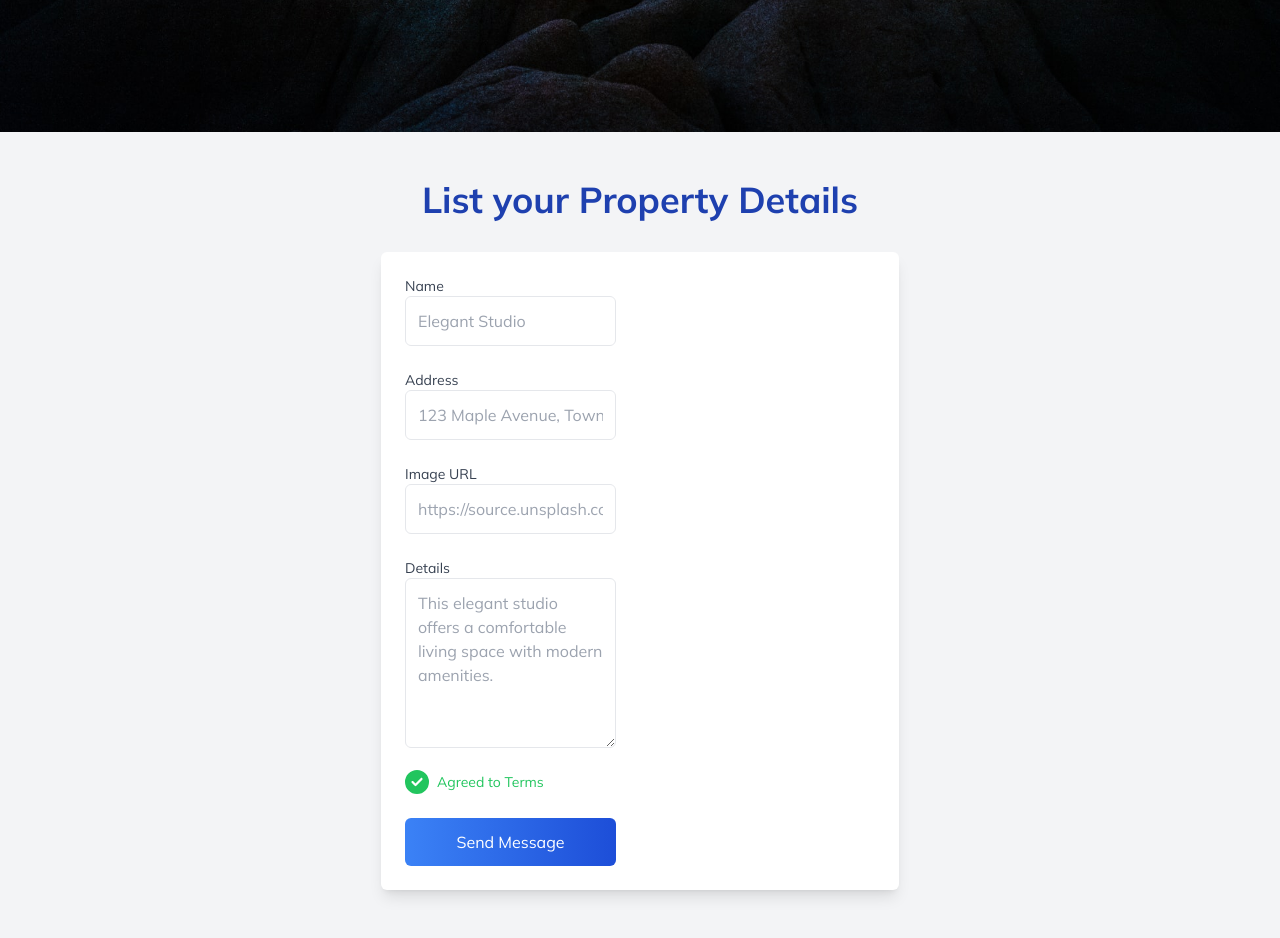
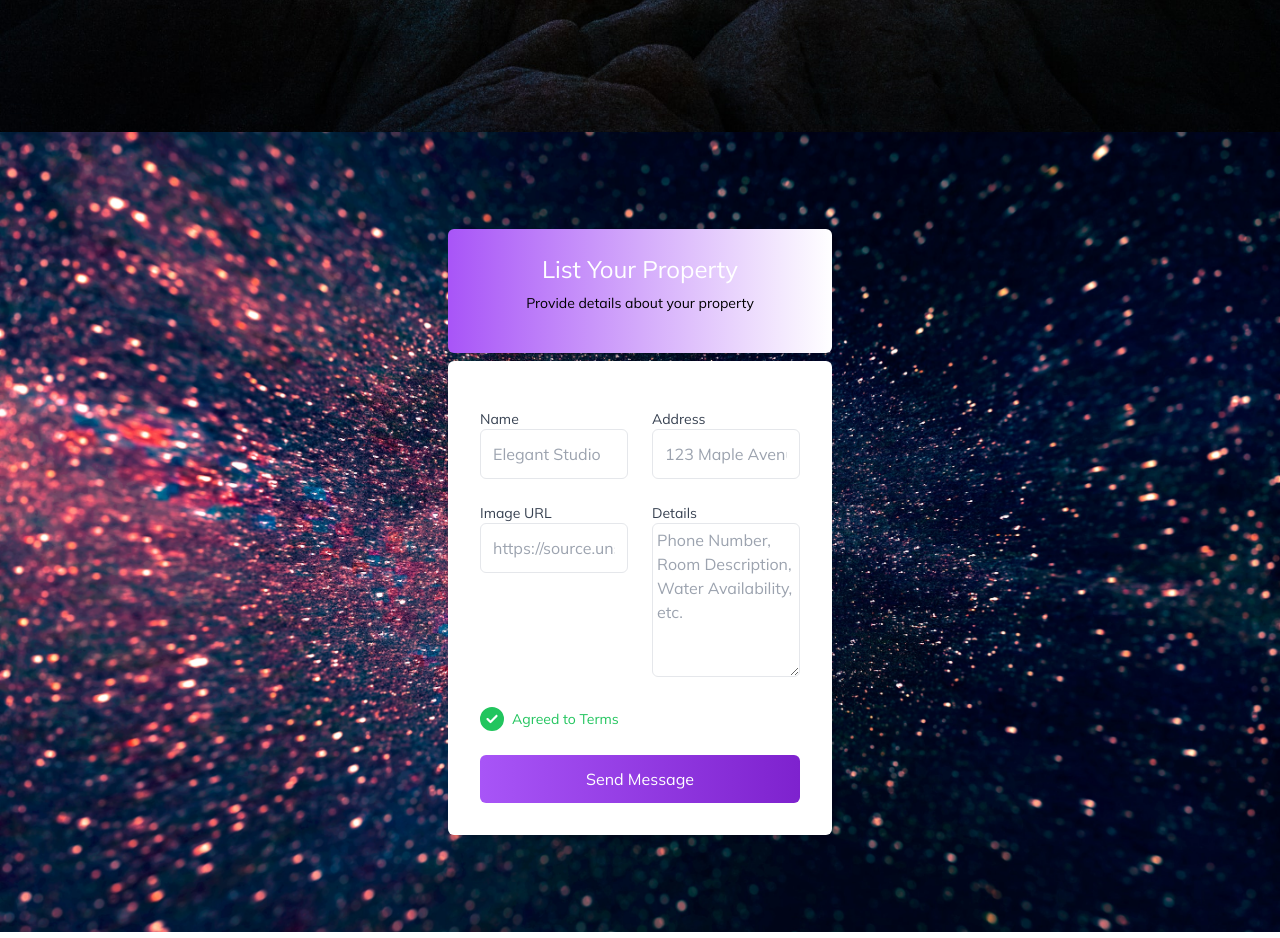
Before and after one commit to dippes10/rental-dai-frontend, a Next.js app: page /lister-login in a window 1280 px wide. Shown: the part 780-1718 px from the top of the page. Built offline with nearby package versions, Linux system fonts and the light colour scheme.

Commit message:
added lister-form

```diff
--- a/components/Lister-Signup/lister-form.tsx
+++ b/components/Lister-Signup/lister-form.tsx
@@ -1,71 +1,160 @@
-import React, { useState } from 'react';
-import { FontAwesomeIcon } from '@fortawesome/react-fontawesome';
-import { faCheckCircle, faExclamationCircle } from '@fortawesome/free-solid-svg-icons';
+import React, { useState } from "react";
+import { FontAwesomeIcon } from "@fortawesome/react-fontawesome";
+import {
+  faCheckCircle,
+  faExclamationCircle,
+} from "@fortawesome/free-solid-svg-icons";
 
 const ListerForm: React.FC = () => {
+  const [name, setName] = useState("");
+  const [address, setAddress] = useState("");
+  const [imageUrl, setImageUrl] = useState("");
+  const [details, setDetails] = useState("");
   const [checked, setChecked] = useState(true);
+
+  const [nameError, setNameError] = useState("");
+  const [addressError, setAddressError] = useState("");
+  const [imageUrlError, setImageUrlError] = useState("");
+  const [successMessage, setSuccessMessage] = useState("");
 
   const handleChecked = () => setChecked(!checked);
 
+  const handleSubmit = (e: React.FormEvent) => {
+    e.preventDefault();
+
+    // Reset previous error messages
+    setNameError("");
+    setAddressError("");
+    setImageUrlError("");
+
+    // Perform validation
+    if (!name.trim()) {
+      setNameError("Please enter a valid name.");
+      return;
+    }
+
+    if (!address.trim()) {
+      setAddressError("Please enter a valid address.");
+      return;
+    }
+
+    if (!imageUrl.trim()) {
+      setImageUrlError("Please enter a valid image URL.");
+      return;
+    }
+
+    // If all validations pass, you can proceed with form submission
+    // For demonstration, I'll just display a success message and clear the form
+    setSuccessMessage("Form submitted successfully!");
+    clearForm();
+  };
+
+  const clearForm = () => {
+    setName("");
+    setAddress("");
+    setImageUrl("");
+    setDetails("");
+    setChecked(true);
+  };
+
   return (
-    <section className="py-12 bg-gray-100">
-      <div className="container flex flex-col items-center">
-        <div className="mb-8 text-center">
-          <h3 className="text-4xl font-bold text-blue-800">List your Property Details</h3>
+    <div className="flex justify-center items-center h-screen bg-gray-100 bgListerForm">
+      <div className="relative w-full sm:w-96 md:w-96 lg:w-120 xl:w-120 p-100">
+        {" "}
+        {/* Change lg:w-120 and xl:w-120 to a specific width value */}
+        {/* Increased width to lg:w-120 and xl:w-120 */}
+        {/* Header box with purple to white gradient */}
+        <div className="bg-gradient-to-r from-purple-500 to-white rounded-md shadow-md p-6 mb-2">
+          <div className="flex flex-col items-center mb-4">
+            <h4 className="text-white text-2xl font-medium mb-2">
+              List Your Property
+            </h4>
+            <p className="text-sm text-black">
+              Provide details about your property
+            </p>
+          </div>
         </div>
-        <div className="grid grid-cols-1 lg:grid-cols-2 mx-auto bg-white rounded-md shadow-lg overflow-hidden">
-          <form className="w-full mx-auto p-6" method="post" autoComplete="off">
-            <div className="grid gap-6">
+        {/* Form box */}
+        <div className="bg-white rounded-md shadow-md p-8">
+          <form className="space-y-6" onSubmit={handleSubmit}>
+            {/* Form inputs */}
+            <div className="grid grid-cols-1 md:grid-cols-2 gap-6 mt-4">
               <div>
-                <label className="block text-sm font-medium text-gray-700">Name</label>
+                <label className="block text-sm font-medium text-gray-700">
+                  Name
+                </label>
                 <div className="relative">
                   <input
                     type="text"
                     name="name"
-                    className="w-full p-3 border rounded-md focus:outline-none focus:ring focus:border-blue-300"
+                    value={name}
+                    onChange={(e) => setName(e.target.value)}
+                    className="w-full p-3 border rounded-md focus:outline-none focus:ring focus:border-purple-300"
                     placeholder="Elegant Studio"
                   />
+                  {nameError && (
+                    <p className="text-red-500 text-sm mt-1">{nameError}</p>
+                  )}
                 </div>
               </div>
               <div>
-                <label className="block text-sm font-medium text-gray-700">Address</label>
+                <label className="block text-sm font-medium text-gray-700">
+                  Address
+                </label>
                 <div className="relative">
                   <input
                     type="text"
                     name="address"
-                    className="w-full p-3 border rounded-md focus:outline-none focus:ring focus:border-blue-300"
+                    value={address}
+                    onChange={(e) => setAddress(e.target.value)}
+                    className="w-full p-3 border rounded-md focus:outline-none focus:ring focus:border-purple-300"
                     placeholder="123 Maple Avenue, Townsville"
                   />
+                  {addressError && (
+                    <p className="text-red-500 text-sm mt-1">{addressError}</p>
+                  )}
                 </div>
               </div>
               <div>
-                <label className="block text-sm font-medium text-gray-700">Image URL</label>
+                <label className="block text-sm font-medium text-gray-700">
+                  Image URL
+                </label>
                 <div className="relative">
                   <input
                     type="text"
                     name="imageUrl"
-                    className="w-full p-3 border rounded-md focus:outline-none focus:ring focus:border-blue-300"
+                    value={imageUrl}
+                    onChange={(e) => setImageUrl(e.target.value)}
+                    className="w-full p-3 border rounded-md focus:outline-none focus:ring focus:border-purple-300"
                     placeholder="https://source.unsplash.com/800x600/?apartment"
                   />
+                  {imageUrlError && (
+                    <p className="text-red-500 text-sm mt-1">{imageUrlError}</p>
+                  )}
                 </div>
               </div>
               <div>
-                <label className="block text-sm font-medium text-gray-700">Details</label>
+                <label className="block text-sm font-medium text-gray-700">
+                  Details
+                </label>
                 <div className="relative">
                   <textarea
                     name="details"
-                    className="w-full p-3 border rounded-md focus:outline-none focus:ring focus:border-blue-300"
-                    placeholder="This elegant studio offers a comfortable living space with modern amenities."
+                    value={details}
+                    onChange={(e) => setDetails(e.target.value)}
+                    className="w-full p-1 border rounded-md focus:outline-none focus:ring focus:border-purple-300"
+                    placeholder="Phone Number, Room Description, Water Availability, etc."
                     rows={6}
                   />
                 </div>
               </div>
             </div>
+
             <div className="flex items-center mt-4">
               <button
                 type="button"
                 className={`flex items-center space-x-2 focus:outline-none ${
-                  checked ? 'text-green-500' : 'text-red-500'
+                  checked ? "text-green-500" : "text-red-500"
                 }`}
                 onClick={handleChecked}
               >
@@ -74,22 +163,27 @@ const ListerForm: React.FC = () => {
                   className="h-6 w-6"
                 />
                 <span className="text-sm font-medium">
-                  {checked ? 'Agreed to Terms' : 'Not Agreed'}
+                  {checked ? "Agreed to Terms" : "Not Agreed"}
                 </span>
               </button>
             </div>
             <div className="mt-6">
               <button
                 type="submit"
-                className="w-full px-6 py-3 text-white bg-gradient-to-r from-blue-500 to-blue-700 rounded-md focus:outline-none focus:ring focus:border-blue-300"
+                className="w-full px-6 py-3 text-white bg-gradient-to-r from-purple-500 to-purple-700 rounded-md focus:outline-none focus:ring focus:border-purple-300"
               >
                 Send Message
               </button>
             </div>
+            {successMessage && (
+              <div className="mt-4 text-green-500 text-center">
+                {successMessage}
+              </div>
+            )}
           </form>
         </div>
       </div>
-    </section>
+    </div>
   );
 };
 
--- a/constants/index.ts
+++ b/constants/index.ts
@@ -1,8 +1,5 @@
 // constants/index.ts
-
 import { Key } from "react";
-
-
 
 export const SiteMeta = {
     name: "RentalDai",
@@ -73,7 +70,11 @@ export const SiteMeta = {
             navItem: "User Signup",
             navLink: "/user-signup",
           },
-
+          {
+            id: "Lister-Form",
+            navItem: "Lister Form",
+            navLink: "",
+          },
         ],
       },
     ],
--- a/styles/generic.scss
+++ b/styles/generic.scss
@@ -72,11 +72,17 @@ a {
 .bgHeader{
   background-image: url('../public/bg-header.jpg');
   background-size: auto;
-  background-position: 100% 51%;
+  background-position: 100% 50%;
 }
 
 .bgLogin{
   background-image: url('../public/bg-login.jpeg');
   background-size: cover;
-  background-position: 100% 51%;
+  background-position: 100% 50%;
 }
+
+.bgListerForm{
+  background-image: url('../public/lister-form-bg.jpg');
+  background-size: cover;
+  background-position: 100% 50%;
+}
```
Also changed, not shown: public/lister-form-bg.jpg (added).
